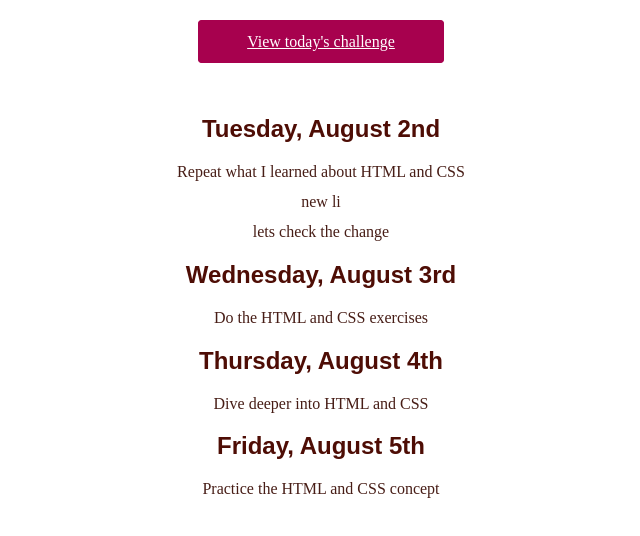
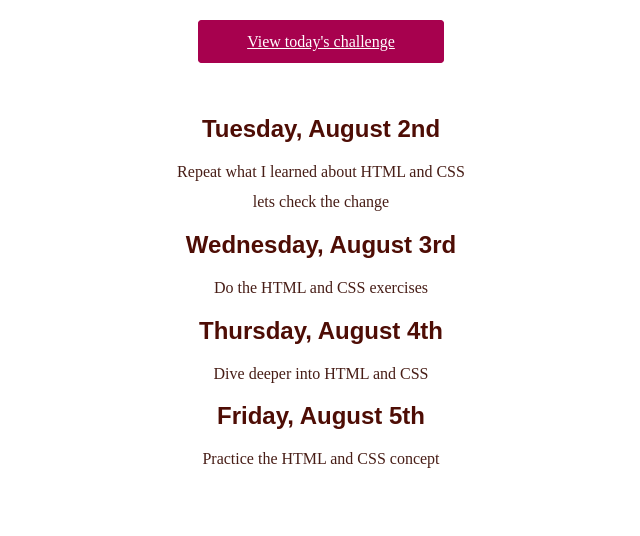
Before and after one commit to Touhid-Taskin/100-days-of-code, a plain HTML site: page html-files/full-week.html in a window 1280 px wide. Shown: the part 104-640 px from the top of the page, without its empty margins (319-959 px from the left). Drawn offline with Linux system fonts and the light colour scheme; files that its build step writes are made by us from their sources.

Commit message:
deleting p

```diff
--- a/html-files/full-week.html
+++ b/html-files/full-week.html
@@ -21,7 +21,7 @@
       <li>
         <h2>Tuesday, August 2nd</h2>
         <p>Repeat what I learned about HTML and CSS </p>
-        <p> new li</p>
+
       </li>
       <li>
         <p>lets check the change</p>
```
